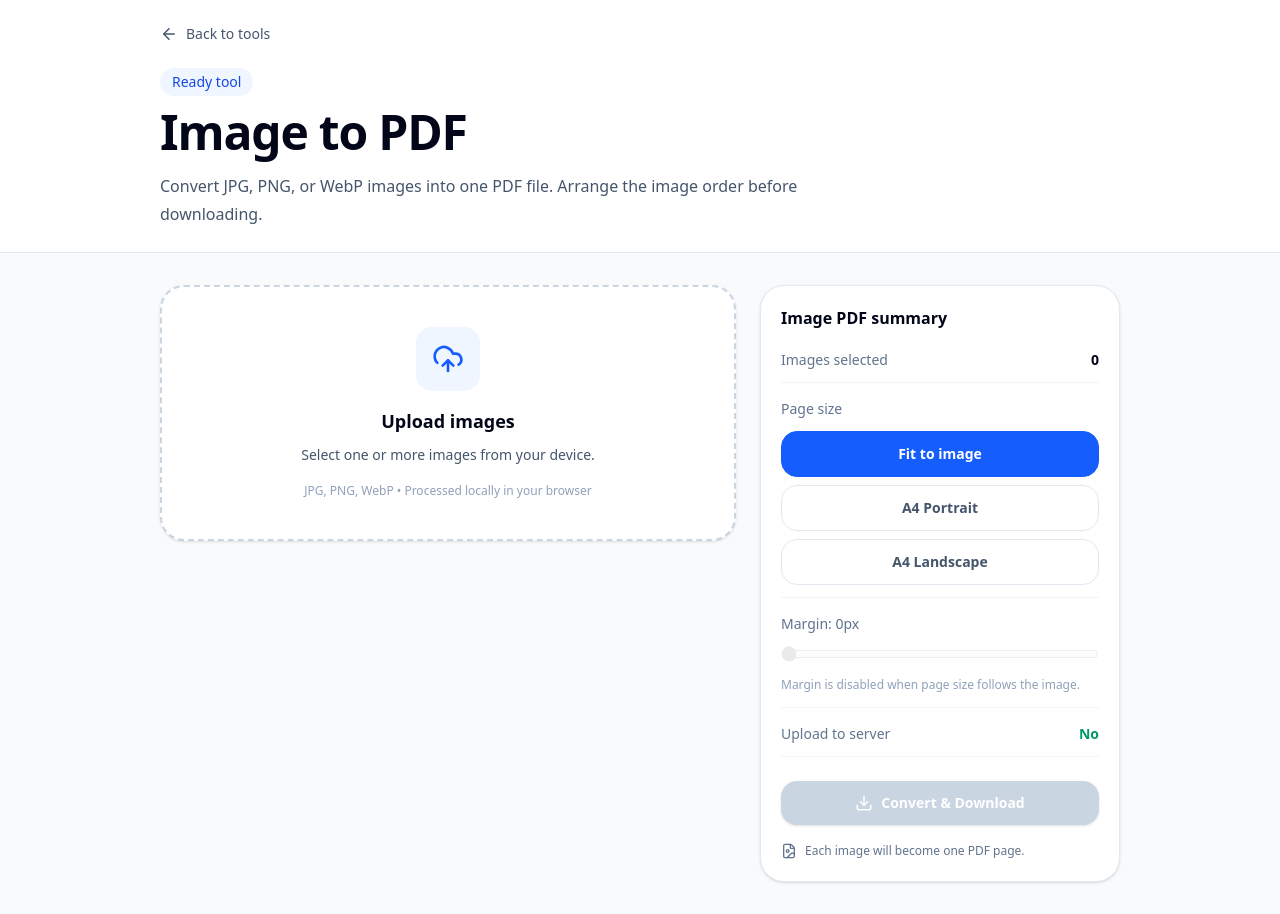
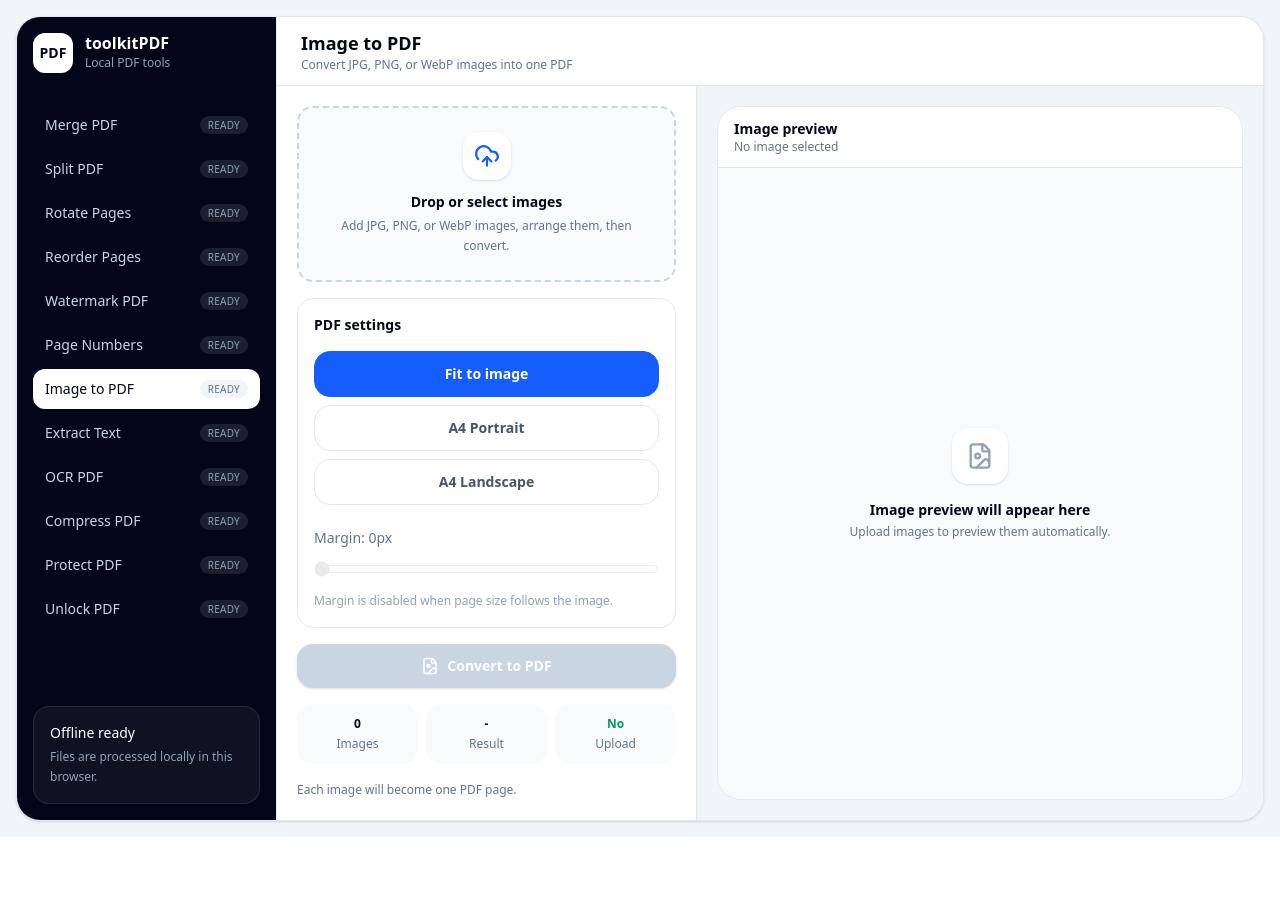
Before and after one commit to fdhlaly/toolkitPDF, a Next.js app: page /tools/image-to-pdf in a window 1280 px wide. After the commit the page ends 837 px from the top, so only its background shows below. Built offline with nearby package versions, Linux system fonts and the light colour scheme.

Commit message:
feat: refactor ImageToPdfPage to use AppShell for improved layout and enhance PDF preview functionality

```diff
--- a/src/app/tools/image-to-pdf/page.tsx
+++ b/src/app/tools/image-to-pdf/page.tsx
@@ -1,10 +1,9 @@
 "use client";
 
-import Link from "next/link";
+import AppShell from "@/components/AppShell";
 import { PDFDocument } from "pdf-lib";
 import {
   ArrowDown,
-  ArrowLeft,
   ArrowUp,
   Download,
   FileImage,
@@ -87,8 +86,11 @@ export default function ImageToPdfPage() {
   const [images, setImages] = useState<ImageFileItem[]>([]);
   const [pageMode, setPageMode] = useState<PageMode>("fit-image");
   const [margin, setMargin] = useState(0);
+  const [pdfBlob, setPdfBlob] = useState<Blob | null>(null);
+  const [pdfPreviewUrl, setPdfPreviewUrl] = useState("");
   const [isProcessing, setIsProcessing] = useState(false);
   const [error, setError] = useState("");
+
   const imagesRef = useRef<ImageFileItem[]>([]);
 
   useEffect(() => {
@@ -100,8 +102,21 @@ export default function ImageToPdfPage() {
       imagesRef.current.forEach((item) => {
         URL.revokeObjectURL(item.previewUrl);
       });
+
+      if (pdfPreviewUrl) {
+        URL.revokeObjectURL(pdfPreviewUrl);
+      }
     };
-  }, []);
+  }, [pdfPreviewUrl]);
+
+  const resetPdfResult = () => {
+    if (pdfPreviewUrl) {
+      URL.revokeObjectURL(pdfPreviewUrl);
+    }
+
+    setPdfBlob(null);
+    setPdfPreviewUrl("");
+  };
 
   const handleFileChange = (event: ChangeEvent<HTMLInputElement>) => {
     const selectedFiles = Array.from(event.target.files || []);
@@ -119,11 +134,19 @@ export default function ImageToPdfPage() {
       previewUrl: URL.createObjectURL(file),
     }));
 
+    if (mappedImages.length === 0) {
+      event.target.value = "";
+      return;
+    }
+
+    resetPdfResult();
     setImages((prev) => [...prev, ...mappedImages]);
     event.target.value = "";
   };
 
   const removeImage = (id: string) => {
+    resetPdfResult();
+
     setImages((prev) => {
       const targetImage = prev.find((item) => item.id === id);
 
@@ -136,6 +159,8 @@ export default function ImageToPdfPage() {
   };
 
   const clearImages = () => {
+    resetPdfResult();
+
     images.forEach((item) => {
       URL.revokeObjectURL(item.previewUrl);
     });
@@ -145,6 +170,8 @@ export default function ImageToPdfPage() {
   };
 
   const moveImage = (index: number, direction: "up" | "down") => {
+    resetPdfResult();
+
     setImages((prev) => {
       const newImages = [...prev];
       const targetIndex = direction === "up" ? index - 1 : index + 1;
@@ -162,9 +189,20 @@ export default function ImageToPdfPage() {
     });
   };
 
+  const handlePageModeChange = (value: PageMode) => {
+    resetPdfResult();
+    setPageMode(value);
+  };
+
+  const handleMarginChange = (value: number) => {
+    resetPdfResult();
+    setMargin(value);
+  };
+
   const createPdfFromImages = async () => {
     try {
       setError("");
+      resetPdfResult();
 
       if (images.length === 0) {
         setError("Please upload at least one image.");
@@ -243,7 +281,24 @@ export default function ImageToPdfPage() {
       pdfView.set(pdfBytes);
 
       const blob = new Blob([pdfArrayBuffer], { type: "application/pdf" });
-      const url = URL.createObjectURL(blob);
+      const previewUrl = URL.createObjectURL(blob);
+
+      setPdfBlob(blob);
+      setPdfPreviewUrl(previewUrl);
+    } catch {
+      setError("Failed to convert images to PDF.");
+    } finally {
+      setIsProcessing(false);
+    }
+  };
+
+  const downloadPdf = () => {
+    if (!pdfBlob) {
+      setError("No PDF available to download.");
+      return;
+    }
+
+    const url = URL.createObjectURL(pdfBlob);
 
     const link = document.createElement("a");
     link.href = url;
@@ -253,45 +308,22 @@ export default function ImageToPdfPage() {
     document.body.removeChild(link);
 
     URL.revokeObjectURL(url);
-    } catch {
-      setError("Failed to convert images to PDF.");
-    } finally {
-      setIsProcessing(false);
-    }
   };
 
+  const hasPdfResult = Boolean(pdfBlob);
+
   return (
-    <main className="min-h-screen overflow-x-hidden bg-slate-50">
-      <section className="border-b border-slate-200 bg-white">
-        <div className="mx-auto max-w-5xl px-5 py-6 md:px-8">
-          <Link
-            href="/"
-            className="mb-6 inline-flex items-center gap-2 text-sm font-medium text-slate-600 transition hover:text-slate-950"
+    <AppShell
+      title="Image to PDF"
+      description="Convert JPG, PNG, or WebP images into one PDF"
+      activeHref="/tools/image-to-pdf"
+      showMobileBackLink
+      contentClassName="flex-1 overflow-hidden"
     >
-            <ArrowLeft size={18} />
-            Back to tools
-          </Link>
-
-          <div>
-            <p className="mb-3 inline-flex rounded-full bg-blue-50 px-3 py-1 text-sm font-medium text-blue-700">
-              Ready tool
-            </p>
-
-            <h1 className="text-3xl font-bold tracking-tight text-slate-950 md:text-5xl">
-              Image to PDF
-            </h1>
-
-            <p className="mt-4 max-w-2xl text-base leading-7 text-slate-600">
-              Convert JPG, PNG, or WebP images into one PDF file. Arrange the
-              image order before downloading.
-            </p>
-          </div>
-        </div>
-      </section>
-
-      <section className="mx-auto grid w-full max-w-5xl gap-6 overflow-hidden px-4 py-8 sm:px-5 md:px-8 lg:grid-cols-[minmax(0,1fr)_360px]">
-        <div className="min-w-0 space-y-5">
-          <label className="flex min-h-64 cursor-pointer flex-col items-center justify-center rounded-3xl border-2 border-dashed border-slate-300 bg-white p-8 text-center shadow-sm transition hover:border-blue-300 hover:bg-blue-50/30">
+      <div className="grid h-full overflow-hidden lg:grid-cols-[420px_1fr]">
+        <section className="overflow-y-auto border-b border-slate-200 p-4 md:p-5 lg:border-b-0 lg:border-r">
+          <div className="space-y-4">
+            <label className="flex min-h-44 cursor-pointer flex-col items-center justify-center rounded-2xl border-2 border-dashed border-slate-300 bg-slate-50 p-6 text-center transition hover:border-blue-300 hover:bg-blue-50/40">
               <input
                 type="file"
                 accept="image/jpeg,image/png,image/webp,.jpg,.jpeg,.png,.webp"
@@ -300,98 +332,102 @@ export default function ImageToPdfPage() {
                 onChange={handleFileChange}
               />
 
-            <div className="mb-4 flex h-16 w-16 items-center justify-center rounded-2xl bg-blue-50 text-blue-600">
-              <UploadCloud size={32} />
+              <div className="mb-3 flex size-12 items-center justify-center rounded-2xl bg-white text-blue-600 shadow-sm">
+                <UploadCloud size={26} />
               </div>
 
-            <h2 className="text-lg font-semibold text-slate-950">
-              Upload images
+              <h2 className="text-sm font-semibold text-slate-950">
+                Drop or select images
               </h2>
 
-            <p className="mt-2 max-w-md text-sm leading-6 text-slate-600">
-              Select one or more images from your device.
-            </p>
-
-            <p className="mt-4 text-xs font-medium text-slate-400">
-              JPG, PNG, WebP • Processed locally in your browser
+              <p className="mt-1 text-xs leading-5 text-slate-500">
+                Add JPG, PNG, or WebP images, arrange them, then convert.
               </p>
             </label>
 
             {error && (
               <div className="flex items-start justify-between gap-4 rounded-2xl border border-red-200 bg-red-50 p-4 text-sm text-red-700">
                 <p>{error}</p>
-              <button onClick={() => setError("")}>
+                <button type="button" onClick={() => setError("")}>
                   <X size={18} />
                 </button>
               </div>
             )}
 
             {images.length > 0 && (
-            <div className="min-w-0 rounded-3xl border border-slate-200 bg-white p-4 shadow-sm sm:p-5">
-              <div className="mb-4 flex flex-col gap-4 sm:flex-row sm:items-center sm:justify-between">
+              <div className="rounded-2xl border border-slate-200 bg-white p-4">
+                <div className="mb-4 flex items-center justify-between gap-4">
                   <div>
-                  <h2 className="font-semibold text-slate-950">
+                    <h2 className="text-sm font-semibold text-slate-950">
                       Selected images
                     </h2>
-                  <p className="mt-1 text-sm text-slate-500">
-                    The PDF will follow this order.
+                    <p className="mt-1 text-xs text-slate-500">
+                      The PDF follows this order.
                     </p>
                   </div>
 
                   <button
+                    type="button"
                     onClick={clearImages}
-                  className="inline-flex w-fit items-center gap-2 rounded-full border border-slate-200 px-4 py-2 text-sm font-medium text-slate-600 transition hover:border-red-200 hover:bg-red-50 hover:text-red-600"
+                    className="inline-flex items-center gap-2 rounded-xl border border-slate-200 px-3 py-2 text-xs font-medium text-slate-600 transition hover:border-red-200 hover:bg-red-50 hover:text-red-600"
                   >
-                  <Trash2 size={16} />
+                    <Trash2 size={15} />
                     Clear
                   </button>
                 </div>
 
-              <div className="space-y-3">
+                <div className="space-y-2">
                   {images.map((item, index) => (
                     <div
                       key={item.id}
-                    className="flex flex-col gap-3 rounded-2xl border border-slate-200 p-4 sm:flex-row sm:items-center"
+                      className="rounded-2xl border border-slate-200 bg-white p-3 transition hover:bg-slate-50"
                     >
+                      <div className="flex items-start gap-3">
                         <div
-                      className="h-20 w-full shrink-0 rounded-xl bg-slate-100 bg-cover bg-center sm:w-20"
-                      style={{ backgroundImage: `url(${item.previewUrl})` }}
+                          className="size-14 shrink-0 rounded-xl bg-slate-100 bg-cover bg-center"
+                          style={{
+                            backgroundImage: `url(${item.previewUrl})`,
+                          }}
                         />
 
                         <div className="min-w-0 flex-1">
-                      <p className="truncate font-medium text-slate-950">
+                          <p className="truncate text-sm font-semibold text-slate-950">
                             {index + 1}. {item.file.name}
                           </p>
-                      <p className="mt-1 text-sm text-slate-500">
+                          <p className="mt-1 text-xs text-slate-500">
                             {formatFileSize(item.file.size)}
                           </p>
                         </div>
+                      </div>
 
-                    <div className="flex items-center gap-1 self-end sm:self-auto">
+                      <div className="mt-3 flex items-center justify-end gap-1">
                         <button
+                          type="button"
                           onClick={() => moveImage(index, "up")}
                           disabled={index === 0}
-                        className="rounded-lg p-2 text-slate-500 transition hover:bg-slate-100 disabled:cursor-not-allowed disabled:opacity-30"
+                          className="rounded-lg p-2 text-slate-500 transition hover:bg-white disabled:cursor-not-allowed disabled:opacity-30"
                           title="Move up"
                         >
-                        <ArrowUp size={17} />
+                          <ArrowUp size={16} />
                         </button>
 
                         <button
+                          type="button"
                           onClick={() => moveImage(index, "down")}
                           disabled={index === images.length - 1}
-                        className="rounded-lg p-2 text-slate-500 transition hover:bg-slate-100 disabled:cursor-not-allowed disabled:opacity-30"
+                          className="rounded-lg p-2 text-slate-500 transition hover:bg-white disabled:cursor-not-allowed disabled:opacity-30"
                           title="Move down"
                         >
-                        <ArrowDown size={17} />
+                          <ArrowDown size={16} />
                         </button>
 
                         <button
+                          type="button"
                           onClick={() => removeImage(item.id)}
                           className="rounded-lg p-2 text-slate-500 transition hover:bg-red-50 hover:text-red-600"
                           title="Remove image"
                         >
-                        <Trash2 size={17} />
+                          <Trash2 size={16} />
                         </button>
                       </div>
                     </div>
@@ -399,23 +435,13 @@ export default function ImageToPdfPage() {
                 </div>
               </div>
             )}
-        </div>
 
-        <aside className="h-fit min-w-0 rounded-3xl border border-slate-200 bg-white p-4 shadow-sm sm:p-5 lg:sticky lg:top-6">
-          <h2 className="font-semibold text-slate-950">Image PDF summary</h2>
+            <div className="rounded-2xl border border-slate-200 bg-white p-4">
+              <h2 className="text-sm font-semibold text-slate-950">
+                PDF settings
+              </h2>
 
-          <div className="mt-5 space-y-4 text-sm">
-            <div className="flex items-center justify-between border-b border-slate-100 pb-3">
-              <span className="text-slate-500">Images selected</span>
-              <span className="font-semibold text-slate-950">
-                {images.length}
-              </span>
-            </div>
-
-            <div className="border-b border-slate-100 pb-3">
-              <span className="text-slate-500">Page size</span>
-
-              <div className="mt-3 grid gap-2">
+              <div className="mt-4 grid gap-2">
                 {[
                   { label: "Fit to image", value: "fit-image" },
                   { label: "A4 Portrait", value: "a4-portrait" },
@@ -424,7 +450,7 @@ export default function ImageToPdfPage() {
                   <button
                     key={item.value}
                     type="button"
-                    onClick={() => setPageMode(item.value as PageMode)}
+                    onClick={() => handlePageModeChange(item.value as PageMode)}
                     className={`rounded-2xl border px-4 py-3 text-sm font-semibold transition ${
                       pageMode === item.value
                         ? "border-blue-600 bg-blue-600 text-white"
@@ -435,9 +461,8 @@ export default function ImageToPdfPage() {
                   </button>
                 ))}
               </div>
-            </div>
 
-            <div className="border-b border-slate-100 pb-3">
+              <div className="mt-5">
                 <label
                   htmlFor="margin"
                   className="text-sm font-medium text-slate-500"
@@ -452,7 +477,9 @@ export default function ImageToPdfPage() {
                   max="72"
                   value={margin}
                   disabled={pageMode === "fit-image"}
-                onChange={(event) => setMargin(Number(event.target.value))}
+                  onChange={(event) =>
+                    handleMarginChange(Number(event.target.value))
+                  }
                   className="mt-3 w-full disabled:opacity-40"
                 />
 
@@ -462,37 +489,122 @@ export default function ImageToPdfPage() {
                   </p>
                 )}
               </div>
-
-            <div className="flex items-center justify-between border-b border-slate-100 pb-3">
-              <span className="text-slate-500">Upload to server</span>
-              <span className="font-semibold text-emerald-600">No</span>
-            </div>
             </div>
 
             <button
-            onClick={createPdfFromImages}
-            disabled={isProcessing || images.length === 0}
-            className="mt-6 inline-flex w-full items-center justify-center gap-2 rounded-2xl bg-blue-600 px-5 py-3 text-sm font-semibold text-white shadow-sm transition hover:bg-blue-700 disabled:cursor-not-allowed disabled:bg-slate-300"
+              type="button"
+              onClick={hasPdfResult ? downloadPdf : createPdfFromImages}
+              disabled={isProcessing || (!hasPdfResult && images.length === 0)}
+              className="inline-flex w-full items-center justify-center gap-2 rounded-2xl bg-blue-600 px-5 py-3 text-sm font-semibold text-white shadow-sm transition hover:bg-blue-700 disabled:cursor-not-allowed disabled:bg-slate-300"
             >
               {isProcessing ? (
                 <>
                   <Loader2 size={18} className="animate-spin" />
-                Processing...
+                  Converting...
+                </>
+              ) : hasPdfResult ? (
+                <>
+                  <Download size={18} />
+                  Download PDF
                 </>
               ) : (
                 <>
-                <Download size={18} />
-                Convert & Download
+                  <FileImage size={18} />
+                  Convert to PDF
                 </>
               )}
             </button>
 
-          <div className="mt-4 flex items-start gap-2 text-xs leading-5 text-slate-500">
-            <FileImage size={16} className="mt-0.5 shrink-0" />
-            <p>Each image will become one PDF page.</p>
+            <div className="grid grid-cols-3 gap-2 text-center text-xs">
+              <div className="rounded-2xl bg-slate-50 p-3">
+                <p className="font-semibold text-slate-950">{images.length}</p>
+                <p className="mt-1 text-slate-500">Images</p>
               </div>
-        </aside>
+
+              <div className="rounded-2xl bg-slate-50 p-3">
+                <p className="font-semibold text-slate-950">
+                  {hasPdfResult ? "Ready" : "-"}
+                </p>
+                <p className="mt-1 text-slate-500">Result</p>
+              </div>
+
+              <div className="rounded-2xl bg-slate-50 p-3">
+                <p className="font-semibold text-emerald-600">No</p>
+                <p className="mt-1 text-slate-500">Upload</p>
+              </div>
+            </div>
+
+            <p className="text-xs leading-5 text-slate-500">
+              Each image will become one PDF page.
+            </p>
+          </div>
         </section>
-    </main>
+
+        <section className="min-h-130 bg-slate-100 p-4 md:p-5">
+          <div className="flex h-full min-h-120 flex-col overflow-hidden rounded-3xl border border-slate-200 bg-white">
+            <div className="flex items-center justify-between gap-4 border-b border-slate-200 px-4 py-3">
+              <div className="min-w-0">
+                <h2 className="text-sm font-semibold text-slate-950">
+                  {hasPdfResult ? "PDF preview" : "Image preview"}
+                </h2>
+                <p className="truncate text-xs text-slate-500">
+                  {hasPdfResult
+                    ? "Generated PDF is ready"
+                    : images.length > 0
+                      ? `${images.length} image(s) selected`
+                      : "No image selected"}
+                </p>
+              </div>
+            </div>
+
+            <div className="flex-1 overflow-y-auto bg-slate-50 p-4">
+              {pdfPreviewUrl ? (
+                <iframe
+                  src={pdfPreviewUrl}
+                  title="Generated PDF preview"
+                  className="h-full min-h-105 w-full rounded-2xl border border-slate-200 bg-white"
+                />
+              ) : images.length > 0 ? (
+                <div className="grid gap-3 sm:grid-cols-2 xl:grid-cols-3">
+                  {images.map((item, index) => (
+                    <div
+                      key={item.id}
+                      className="overflow-hidden rounded-2xl border border-slate-200 bg-white"
+                    >
+                      <div
+                        className="aspect-4/3 bg-slate-100 bg-cover bg-center"
+                        style={{
+                          backgroundImage: `url(${item.previewUrl})`,
+                        }}
+                      />
+
+                      <div className="border-t border-slate-100 p-3">
+                        <p className="truncate text-xs font-semibold text-slate-950">
+                          {index + 1}. {item.file.name}
+                        </p>
+                      </div>
+                    </div>
+                  ))}
+                </div>
+              ) : (
+                <div className="flex h-full min-h-105 items-center justify-center p-6">
+                  <div className="text-center">
+                    <div className="mx-auto mb-4 flex size-14 items-center justify-center rounded-2xl bg-white text-slate-400 shadow-sm">
+                      <FileImage size={28} />
+                    </div>
+                    <p className="text-sm font-semibold text-slate-950">
+                      Image preview will appear here
+                    </p>
+                    <p className="mt-1 text-xs text-slate-500">
+                      Upload images to preview them automatically.
+                    </p>
+                  </div>
+                </div>
+              )}
+            </div>
+          </div>
+        </section>
+      </div>
+    </AppShell>
   );
 }
```
Lines whose indentation alone changed are shown as unchanged.
